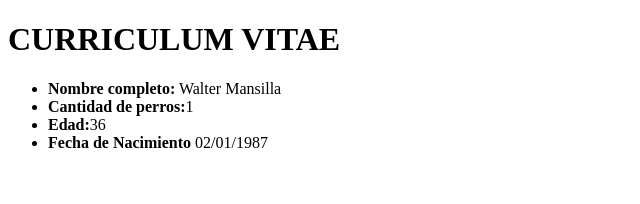
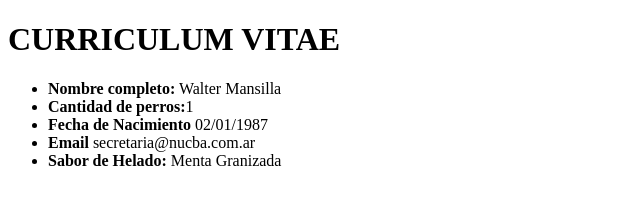
Before and after one commit to walmansilla22/nucba, a plain HTML site: page Clase 1/index.html in a window 1280 px wide. Shown: the whole page, without its empty margins (0-640 px from the left). Drawn offline with Linux system fonts and the light colour scheme.

Commit message:
Helado agregado

```diff
--- a/Clase 1/index.html
+++ b/Clase 1/index.html
@@ -10,8 +10,9 @@
     <ul>
         <li><b>Nombre completo:</b> Walter Mansilla</li>
         <li><b>Cantidad de perros:</b>1</li>
-        <li><b>Edad:</b>36</li>
         <li><b>Fecha de Nacimiento</b> 02/01/1987</li>
+        <li><b>Email</b> secretaria@nucba.com.ar</li>
+        <li><b>Sabor de Helado:</b> Menta Granizada</li>
     </ul>
 
 </body>
```
